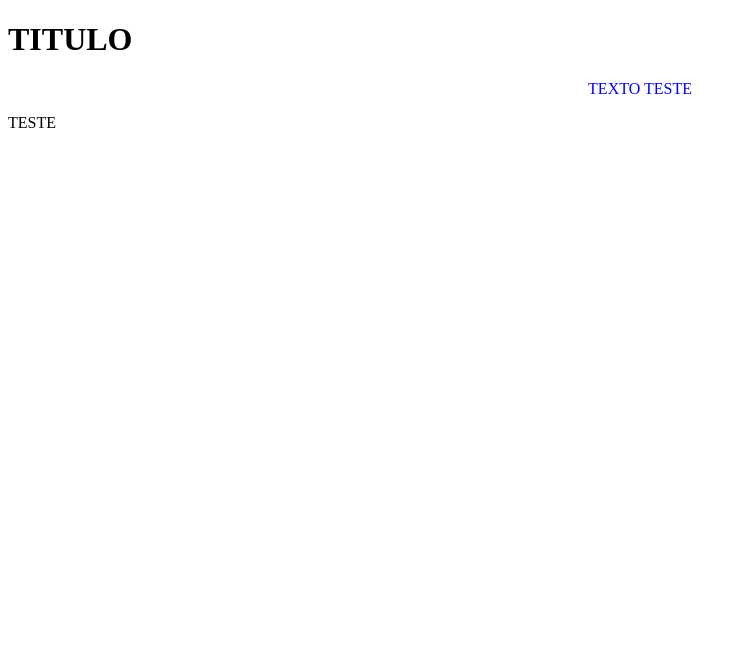
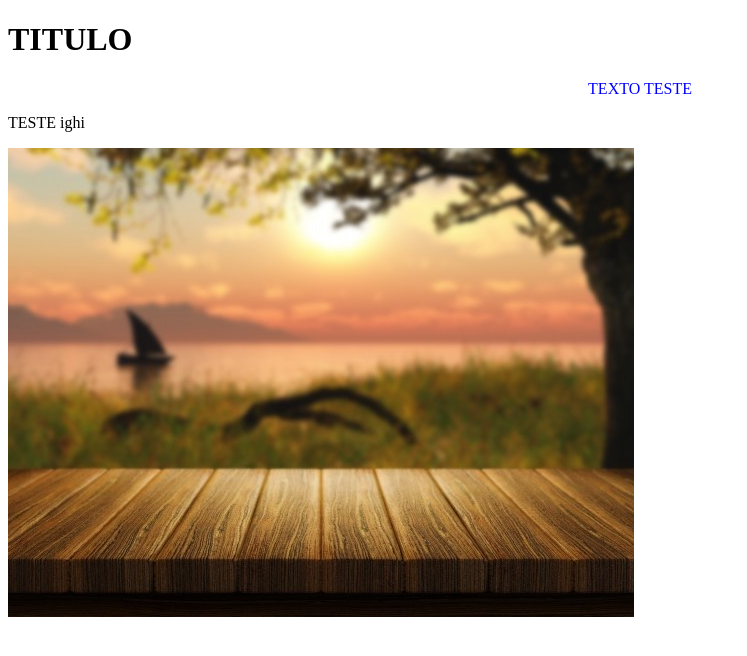
Before and after one commit to eduardohmantovani/Note.vs, a plain HTML site: page index.html in a window 1280 px wide. Shown: the whole page, without its empty margins (0-747 px from the left). Drawn offline with Linux system fonts and the light colour scheme.

Commit message:
inclusão img

```diff
--- a/index.html
+++ b/index.html
@@ -7,8 +7,8 @@
     <body>
         <h1>TITULO</h1>
         <p style="text-align: center;color: blue;">TEXTO TESTE</p>
-        <p>TESTE </p>
-
+        <p>TESTE ighi</p>
+        <img src="img/3d-rendem-de-uma-mesa-de-madeira-com-uma-imagem-defocussed-de-um-barco-em-um-lago_1048-3432.jpg"/>
 
     </body>
 
```
Also changed, not shown: img/3d-rendem-de-uma-mesa-de-madeira-com-uma-imagem-defocussed-de-um-barco-em-um-lago_1048-3432.jpg (added).
